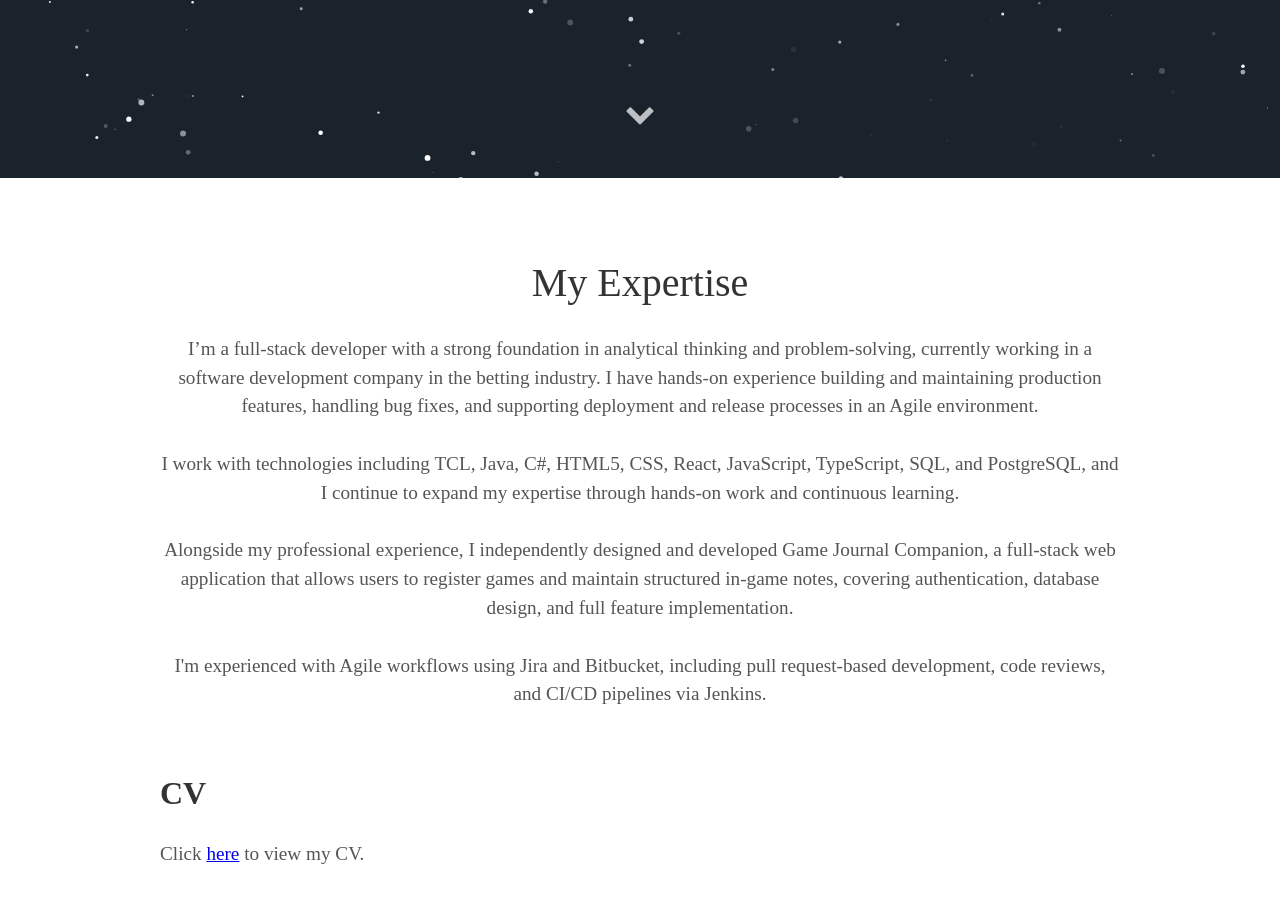
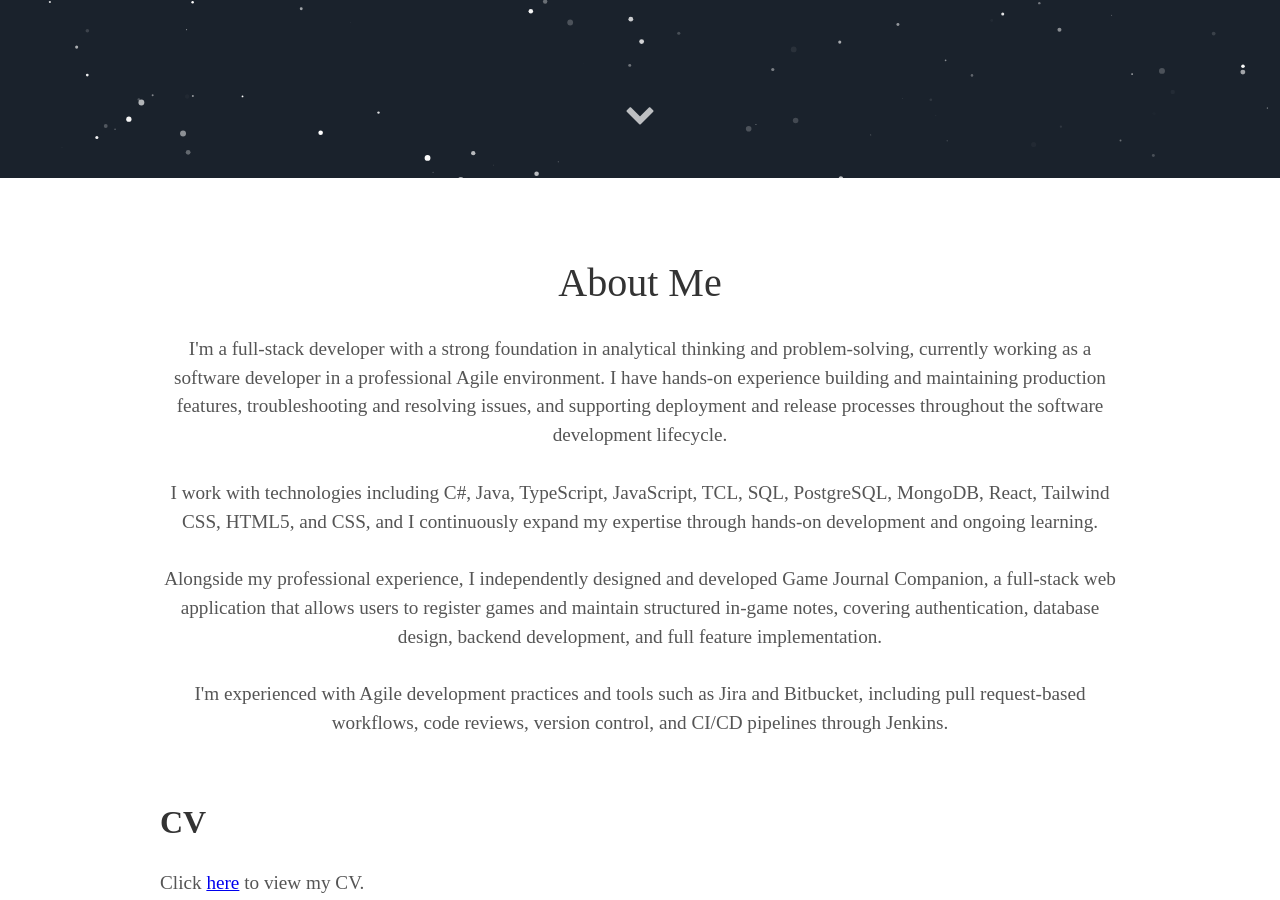
Before and after one commit to SpPag/SpPag.github.io, a Jekyll site: the page built from index.html, in a window 1280 px wide and 900 px high, scrolled down 722 px. Built offline with Jekyll 4.4.1, drawn with Linux system fonts in a browser that asks for light colours; some web fonts are replaced.

Commit message:
update About Me section

```diff
--- a/_config.yml
+++ b/_config.yml
@@ -7,13 +7,13 @@ description: Full Stack Developer Project Portfolio
 # User settings
 username: Spyridon Pagiatis
 user_description: |-
-  I’m a full-stack developer with a strong foundation in analytical thinking and problem-solving, currently working in a software development company in the betting industry. I have hands-on experience building and maintaining production features, handling bug fixes, and supporting deployment and release processes in an Agile environment.
+  I'm a full-stack developer with a strong foundation in analytical thinking and problem-solving, currently working as a software developer in a professional Agile environment. I have hands-on experience building and maintaining production features, troubleshooting and resolving issues, and supporting deployment and release processes throughout the software development lifecycle.
 
-  I work with technologies including TCL, Java, C#, HTML5, CSS, React, JavaScript, TypeScript, SQL, and PostgreSQL, and I continue to expand my expertise through hands-on work and continuous learning.
+  I work with technologies including C#, Java, TypeScript, JavaScript, TCL, SQL, PostgreSQL, MongoDB, React, Tailwind CSS, HTML5, and CSS, and I continuously expand my expertise through hands-on development and ongoing learning.
 
-  Alongside my professional experience, I independently designed and developed Game Journal Companion, a full-stack web application that allows users to register games and maintain structured in-game notes, covering authentication, database design, and full feature implementation.
+  Alongside my professional experience, I independently designed and developed Game Journal Companion, a full-stack web application that allows users to register games and maintain structured in-game notes, covering authentication, database design, backend development, and full feature implementation.
 
-  I'm experienced with Agile workflows using Jira and Bitbucket, including pull request-based development, code reviews, and CI/CD pipelines via Jenkins.
+  I'm experienced with Agile development practices and tools such as Jira and Bitbucket, including pull request-based workflows, code reviews, version control, and CI/CD pipelines through Jenkins.
 user_title: Full Stack Developer
 email: spiridonpagiatis@gmail.com
 # twitter_username: lorem_ipsum
--- a/_includes/about.html
+++ b/_includes/about.html
@@ -1,5 +1,5 @@
 <div class="user-details">
-  <h1>My Expertise</h1>
+  <h1>About Me</h1>
   <p>{{ site.user_description | newline_to_br }}</p>
 </div>
 
```
